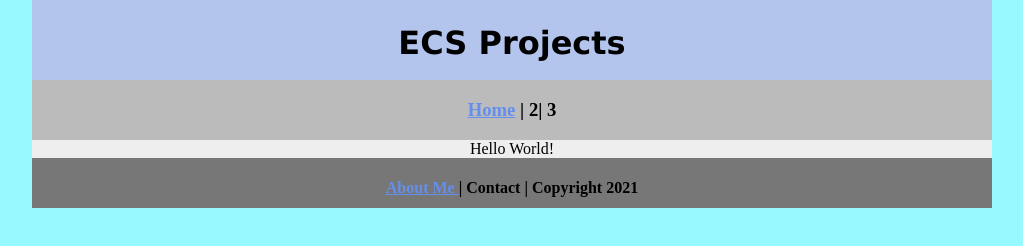
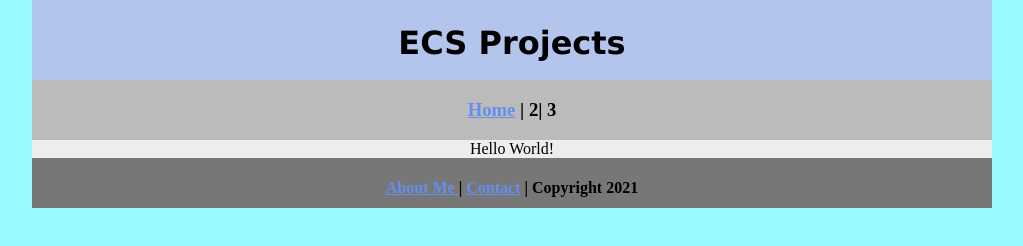
Before and after one commit to JoshuaM522/ecsportfolio, a plain HTML site: page footballbasketball/index.html in a window 1280 px wide. Shown: the whole page, without its empty margins (128-1151 px from the left). Drawn offline with Linux system fonts and the light colour scheme.

Commit message:
Update index.html

```diff
--- a/footballbasketball/index.html
+++ b/footballbasketball/index.html
@@ -18,7 +18,7 @@
 	  Hello World!
   </div>
   <div class="footer">
-    <h4><a href="../aboutme.html">About Me </a> | Contact | Copyright 2021</h4>
+    <h4><a href="../aboutme.html">About Me </a> |  <a href="mailto:409850@graniteschools.org">Contact</a> | Copyright 2021</h4>
   </div>
 </div>
 </body>
```
